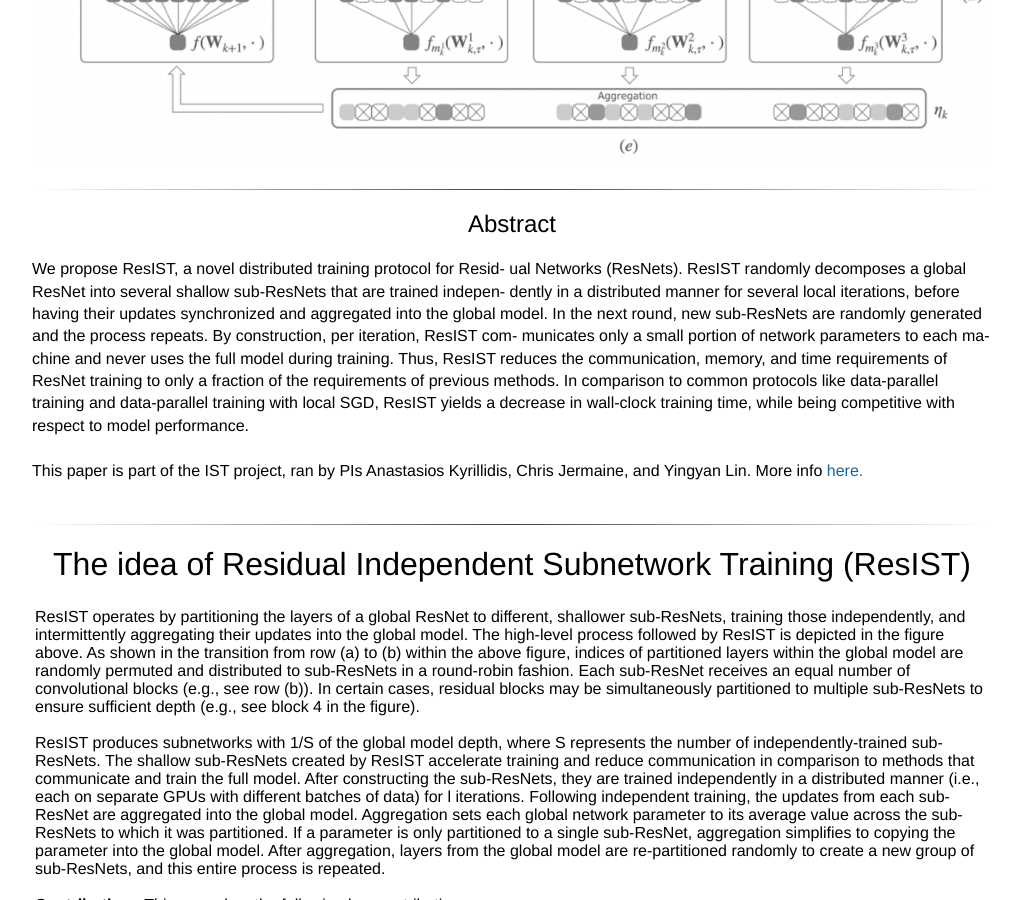
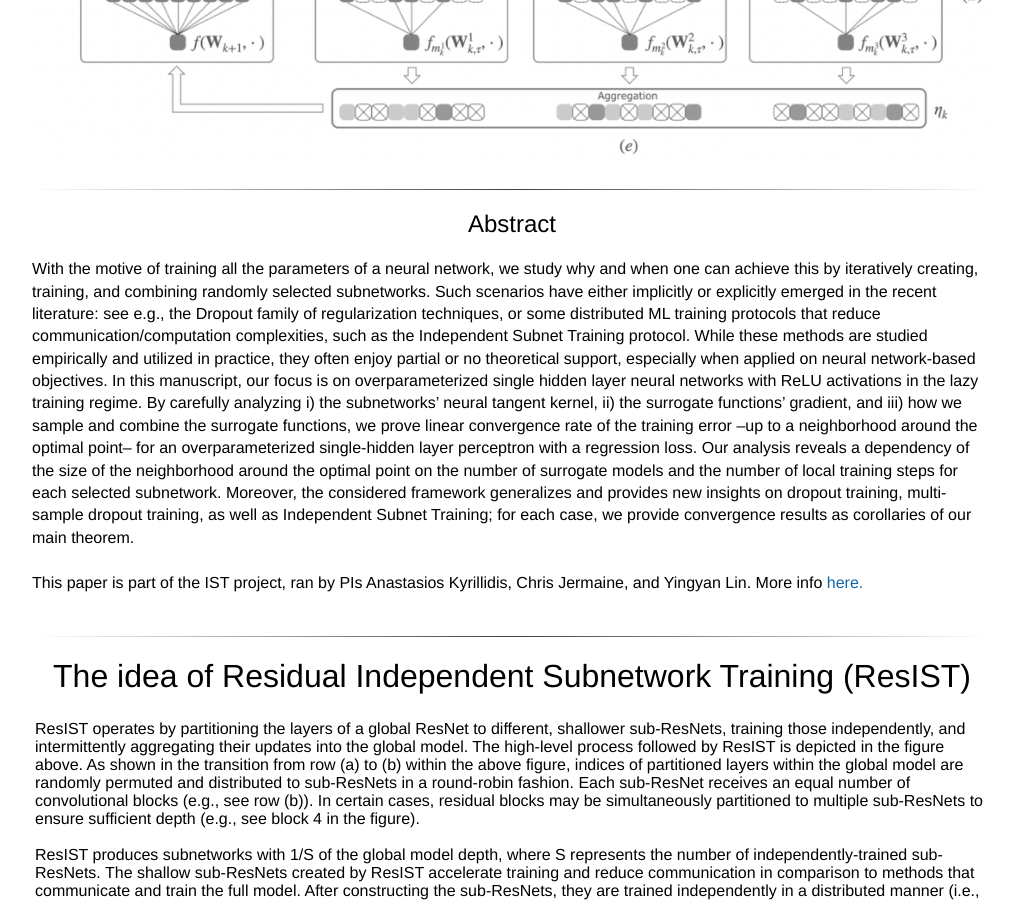
Before and after one commit to akyrillidis/ist, a Jekyll site: the page theory_IST.html, which Jekyll copies as it is, in a window 1280 px wide and 900 px high, scrolled down 644 px. Shown: the whole window, without its empty margins (128-1148 px from the left). Built offline with Jekyll 4.4.1, drawn with Linux system fonts in a browser that asks for light colours; some web fonts are replaced.

Commit message:
Update theory_IST.html

```diff
--- a/theory_IST.html
+++ b/theory_IST.html
@@ -241,7 +241,23 @@
         </center>
         <p>
         <left>
-          We propose ResIST, a novel distributed training protocol for Resid- ual Networks (ResNets). ResIST randomly decomposes a global ResNet into several shallow sub-ResNets that are trained indepen- dently in a distributed manner for several local iterations, before having their updates synchronized and aggregated into the global model. In the next round, new sub-ResNets are randomly generated and the process repeats. By construction, per iteration, ResIST com- municates only a small portion of network parameters to each ma- chine and never uses the full model during training. Thus, ResIST reduces the communication, memory, and time requirements of ResNet training to only a fraction of the requirements of previous methods. In comparison to common protocols like data-parallel training and data-parallel training with local SGD, ResIST yields a decrease in wall-clock training time, while being competitive with respect to model performance. <br> <br>
+          With the motive of training all the parameters of a neural network, we study why and when
+one can achieve this by iteratively creating, training, and combining randomly selected subnetworks. Such scenarios have either implicitly or explicitly emerged in the recent literature:
+see e.g., the Dropout family of regularization techniques, or some distributed ML training
+protocols that reduce communication/computation complexities, such as the Independent
+Subnet Training protocol. While these methods are studied empirically and utilized in practice, they often enjoy partial or no theoretical support, especially when applied on neural
+network-based objectives.
+In this manuscript, our focus is on overparameterized single hidden layer neural networks
+with ReLU activations in the lazy training regime. By carefully analyzing i) the subnetworks’
+neural tangent kernel, ii) the surrogate functions’ gradient, and iii) how we sample and
+combine the surrogate functions, we prove linear convergence rate of the training error –up
+to a neighborhood around the optimal point– for an overparameterized single-hidden layer
+perceptron with a regression loss. Our analysis reveals a dependency of the size of the
+neighborhood around the optimal point on the number of surrogate models and the number
+of local training steps for each selected subnetwork. Moreover, the considered framework
+generalizes and provides new insights on dropout training, multi-sample dropout training,
+as well as Independent Subnet Training; for each case, we provide convergence results as
+corollaries of our main theorem. <br> <br>
 
 	  This paper is part of the IST project, ran by PIs Anastasios Kyrillidis, Chris Jermaine, and Yingyan Lin. More info <a href="https://akyrillidis.github.io/ist/">here.</a>
         </left>
```
